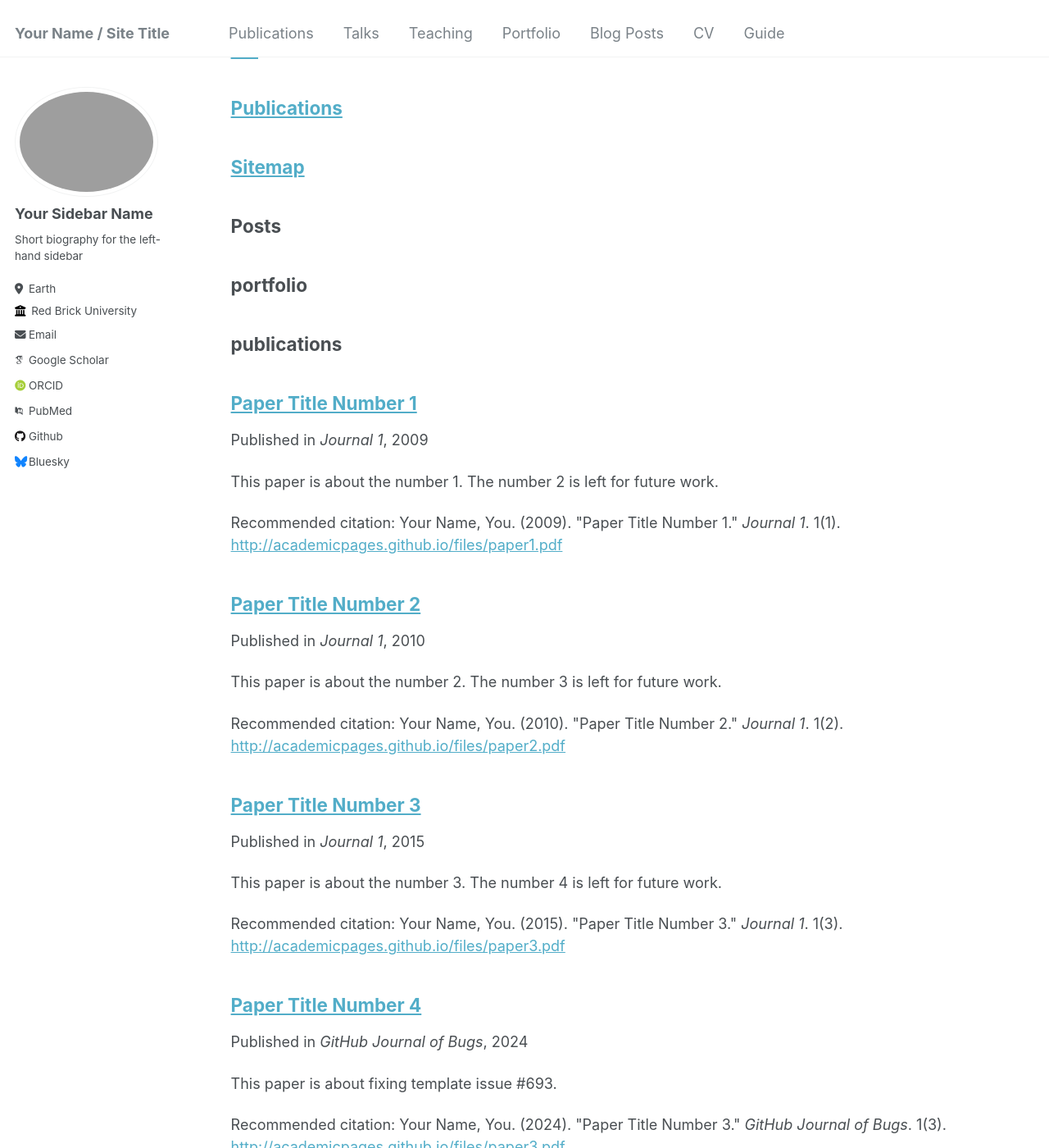
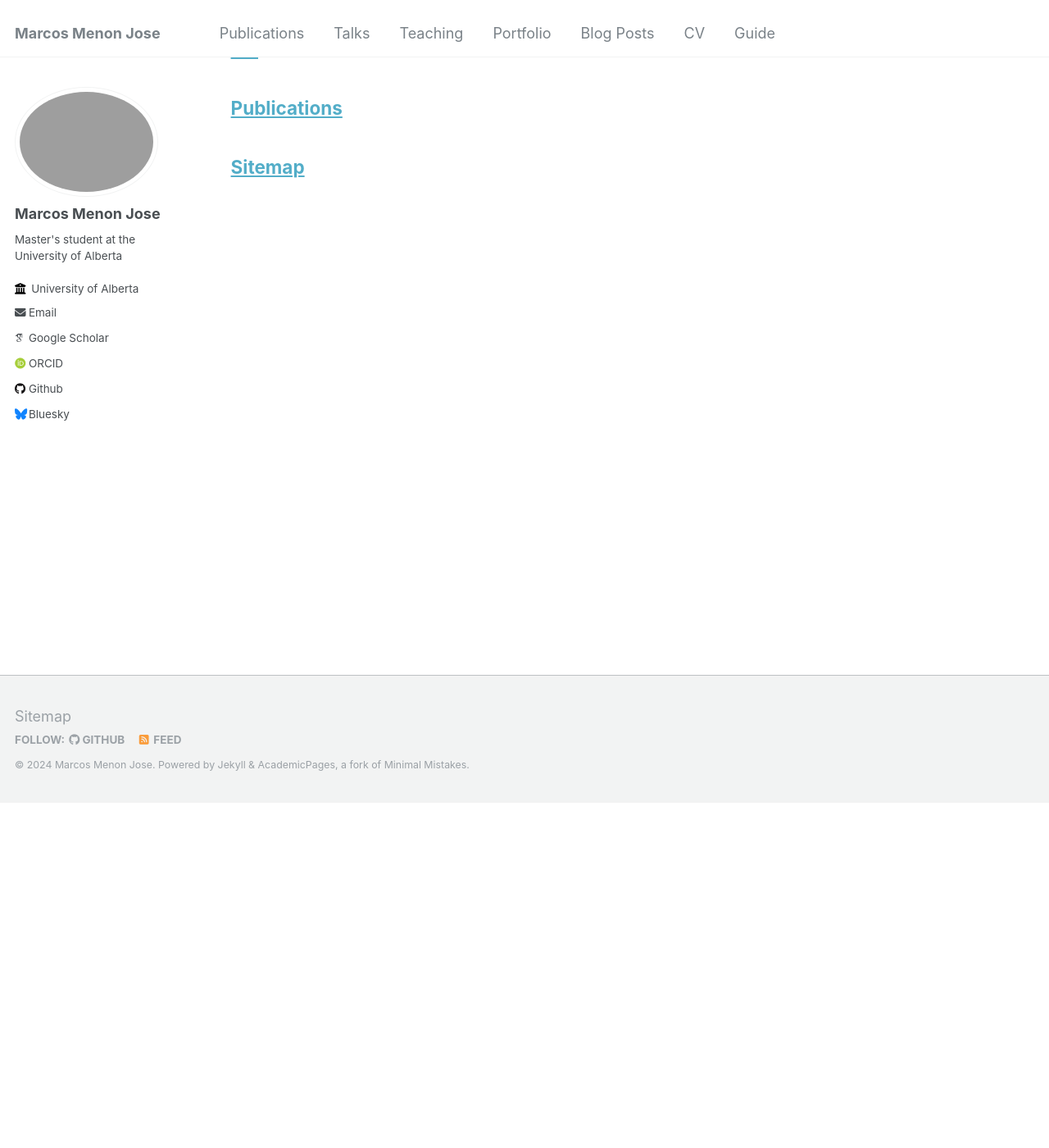
Before and after one commit to MMenonJ/MMenonJ.github.io, a Jekyll site: the page built from _pages/sitemap.md, in a window 1280 px wide and 1400 px high, scrolled down 421 px. Shown: the whole window at 82% size. Built offline with Jekyll 4.4.1, drawn with Linux system fonts in a browser that asks for light colours; some web fonts are replaced; some of the changed text lies outside the part shown.

Commit message:
Adding links

```diff
--- a/_config.yml
+++ b/_config.yml
@@ -8,41 +8,38 @@
 
 # Basic Site Settings
 locale                   : "en-US"
-title                    : "Your Name / Site Title"
+title                    : "Marcos Menon Jose"
 title_separator          : "-"
-name                     : &name "Your Name"
+name                     : &name "Marcos Menon Jose"
 description              : &description "personal description"
-url                      : https://academicpages.github.io # the base hostname & protocol for your site e.g. "https://mmistakes.github.io"
+url                      : https://mmenonj.github.io/ # the base hostname & protocol for your site e.g. "https://mmistakes.github.io"
 baseurl                  : "" # the subpath of your site, e.g. "/blog"
-repository               : "academicpages/academicpages.github.io"
+repository               : "MMenonJ/MMenonJ.github.io/"
 
 # Site Author - The following control what appear as part of the author content on the side bar.
 #               If a field is blank the icon and link will not appear, otherwise it will be shown.
 #               Additional customization can be done by editing /_includes/author-profile.html
 author:
   # Biographic information
-  avatar           : "profile.png"
-  name             : "Your Sidebar Name"
+  avatar           : "images/Foto_3x4.png"
+  name             : "Marcos Menon Jose"
   pronouns         : # example: "she/her"
-  bio              : "Short biography for the left-hand sidebar"
-  location         : "Earth"
-  employer         : "Red Brick University"
+  bio              : "Master's student at the University of Alberta"
+  location         : #
+  employer         : "University of Alberta"
   uri              : # URL
-  email            : "none@example.org"
+  email            : "mmjose@ualberta.ca"
 
   # Academic websites
-  arxiv            : # URL - Update with the correct link to your profile
-  googlescholar    : "https://scholar.google.com/citations?user=PS_CX0AAAAAJ"
-  impactstory      : # URL
-  orcid            : "http://orcid.org/yourorcidurl"
-  pubmed           : "https://www.ncbi.nlm.nih.gov/pubmed/?term=john+snow"
-  researchgate     : # URL
+  googlescholar    : "https://scholar.google.com/citations?user=eJ_3L-EAAAAJ"
+  github           : "MMenonJ"
+  orcid            : "https://orcid.org/0000-0003-4663-4386"
 
   # Repositories and software development
   bitbucket        : # Username - Update with your username on the site
   codepen          : # Username
   dribbble         : # Username
-  github           : "academicpages"
+
   kaggle           : # Username
   stackoverflow    : # User number or user number and name (i.e., use "1" or "1/jeff-atwood")
 
--- a/_pages/sitemap.md
+++ b/_pages/sitemap.md
@@ -13,25 +13,3 @@ A list of all the posts and pages found on the site. For you robots out there is
 {% for post in site.pages %}
   {% include archive-single.html %}
 {% endfor %}
-
-<h2>Posts</h2>
-{% for post in site.posts %}
-  {% include archive-single.html %}
-{% endfor %}
-
-{% capture written_label %}'None'{% endcapture %}
-
-{% for collection in site.collections %}
-{% unless collection.output == false or collection.label == "posts" %}
-  {% capture label %}{{ collection.label }}{% endcapture %}
-  {% if label != written_label %}
-  <h2>{{ label }}</h2>
-  {% capture written_label %}{{ label }}{% endcapture %}
-  {% endif %}
-{% endunless %}
-{% for post in collection.docs %}
-  {% unless collection.output == false or collection.label == "posts" %}
-  {% include archive-single.html %}
-  {% endunless %}
-{% endfor %}
-{% endfor %}
```
Also changed, not shown: _pages/about.md (+3 -1 lines).
